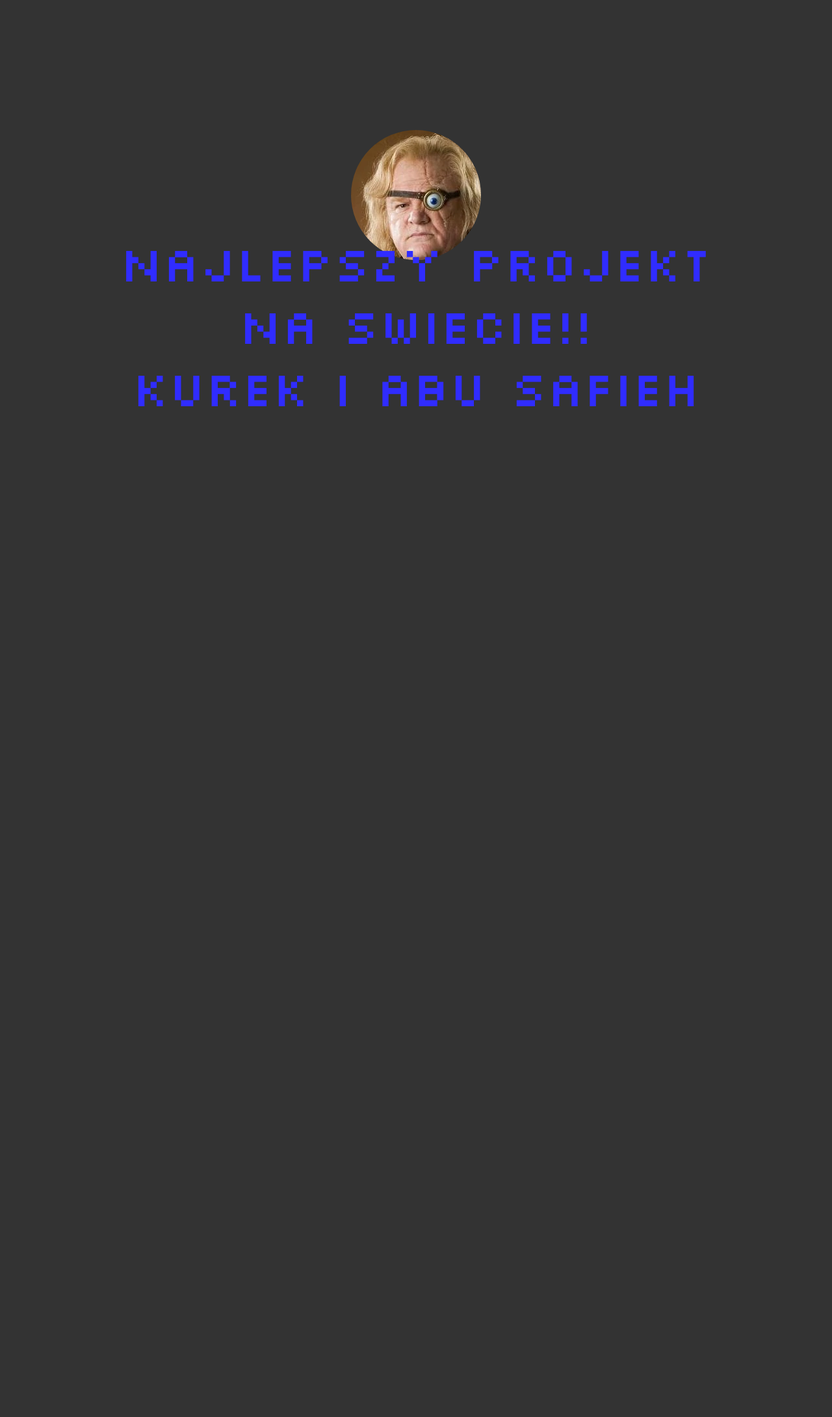
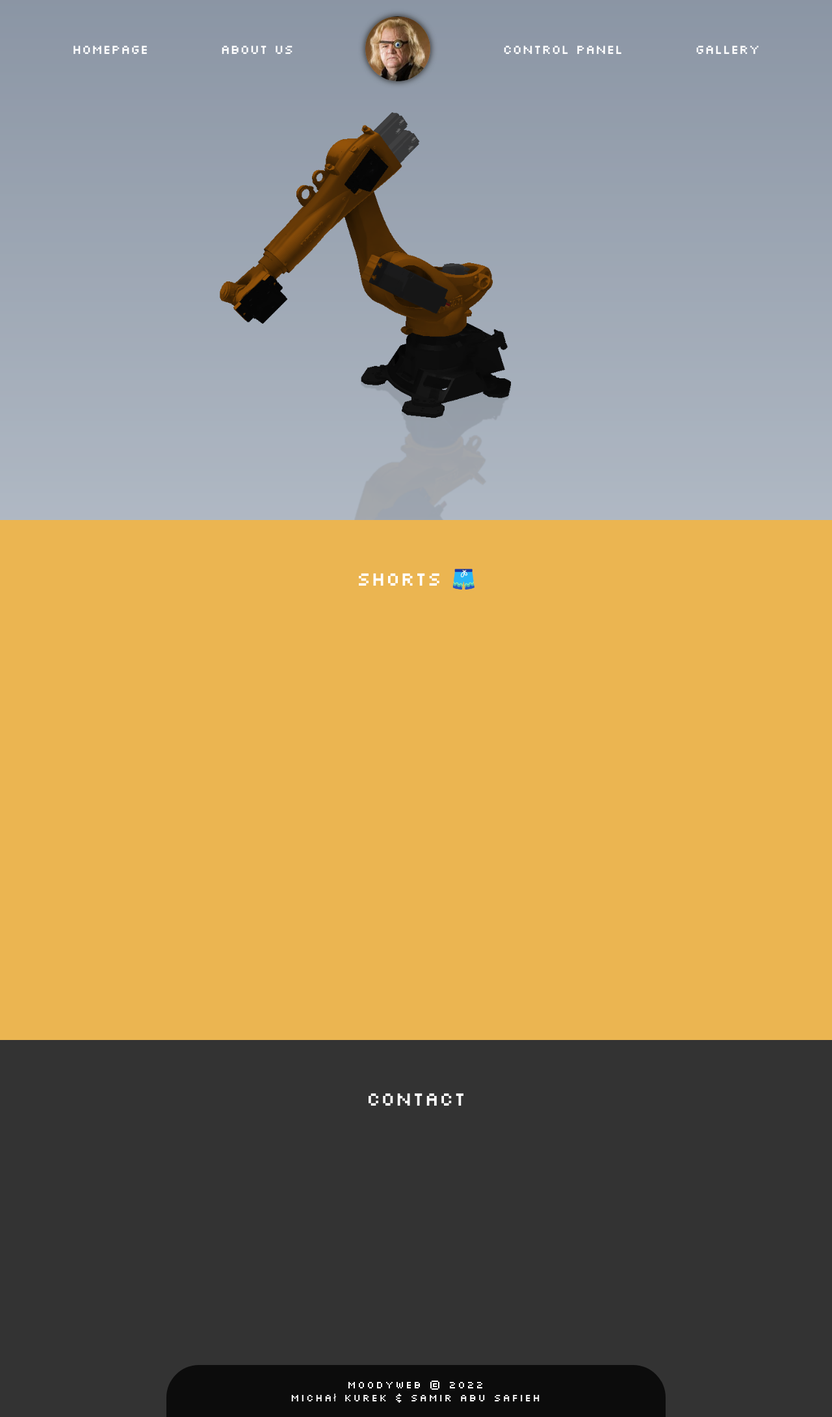
Before and after one commit to TheKureq/Project_MoodyWeb---UniProj, a PHP site: page / in a window 1280 px wide. Shown: the whole page at 65% size. Before the commit the page ends 625 px from the top, so only its background shows below. Run offline with PHP 8.4, Linux system fonts and the light colour scheme.

Commit message:
basic structure - homepage

```diff
--- a/css/main.css
+++ b/css/main.css
@@ -8,7 +8,7 @@
 }
 
 html {
-  font-size: 64.5%;
+  font-size: 62.5%;
 }
 
 body {
@@ -17,105 +17,180 @@ body {
   background-color: #333;
   color: #fff;
   font-family: 'Silkscreen', cursive;
-  overflow: hidden;
+  overflow-x: hidden;
 }
 
-.img-box {
-  position: absolute;
-  top: 100px;
-  left: 50%;
-  -webkit-transform: translateX(-50%);
-          transform: translateX(-50%);
-  border-radius: 50%;
-  width: 200px;
-  height: 200px;
-  background-image: url("../img/262615049_264546889073526_8827328463826837787_n.png");
+body::-webkit-scrollbar {
+  display: none;
 }
 
-.containter {
+.container {
+  display: -webkit-box;
+  display: -ms-flexbox;
+  display: flex;
+  width: 100vw;
+  -webkit-box-pack: center;
+      -ms-flex-pack: center;
+          justify-content: center;
+  padding: 5rem;
+}
+
+.section-title {
+  width: 100%;
+  text-align: center;
+  color: #fff;
+  text-transform: uppercase;
+  font-size: 3rem;
+  padding: 2rem;
+}
+
+.wall {
+  width: 100vw;
   height: 100vh;
+  background-color: #ebb551;
+  color: #333;
+}
+
+nav {
+  position: fixed;
+  top: 0;
+  left: 0;
+  z-index: 110;
+}
+
+nav ul {
+  position: absolute;
+  top: 0;
+  left: 0;
+  height: 100px;
+  width: 100vw;
+  padding-bottom: 50px;
   display: -webkit-box;
   display: -ms-flexbox;
   display: flex;
   -webkit-box-align: center;
       -ms-flex-align: center;
           align-items: center;
-  -webkit-box-pack: center;
-      -ms-flex-pack: center;
-          justify-content: center;
-  color: #c91e74;
-  padding: 50px;
-  margin: 100px;
-  font-size: 7rem;
-  text-align: center;
-  text-transform: uppercase;
-  -webkit-animation: colorSwitch infinite alternate 2s;
-          animation: colorSwitch infinite alternate 2s;
+  -webkit-box-pack: space-evenly;
+      -ms-flex-pack: space-evenly;
+          justify-content: space-evenly;
+  margin-top: 50px;
+  list-style: none;
+  z-index: 100;
 }
 
-@-webkit-keyframes colorSwitch {
-  0% {
-    color: red;
-    -webkit-transform: scale(1);
-            transform: scale(1);
-  }
-  20% {
-    color: yellow;
-    -webkit-transform: scale(1.2);
-            transform: scale(1.2);
-  }
-  40% {
-    color: lime;
-    -webkit-transform: scale(1);
-            transform: scale(1);
-  }
-  60% {
-    color: #00ddff;
-    -webkit-transform: scale(1.2);
-            transform: scale(1.2);
-  }
-  80% {
-    color: #3c00ff;
-    -webkit-transform: scale(1);
-            transform: scale(1);
-  }
-  100% {
-    color: red;
-    -webkit-transform: scale(1);
-            transform: scale(1);
-  }
+nav ul li {
+  position: relative;
 }
 
-@keyframes colorSwitch {
-  0% {
-    color: red;
-    -webkit-transform: scale(1);
-            transform: scale(1);
+nav ul li a {
+  text-decoration: none;
+  font-size: 1.2rem;
+  color: #fff;
+  text-decoration: none;
+  -webkit-transition: 0.5s;
+  transition: 0.5s;
+}
+
+nav ul li a:hover {
+  color: #ce8908;
+  -webkit-transform: scale(1.1);
+          transform: scale(1.1);
+  letter-spacing: 5px;
+}
+
+nav ul li .moody {
+  border-radius: 50%;
+  width: 50px;
+  height: 50px;
+  background-image: url("../img/moody.png");
+  background-position: center;
+  background-position-y: -2%;
+  background-size: cover;
+  -webkit-box-shadow: 0px 0px 10px 1px #333;
+          box-shadow: 0px 0px 10px 1px #333;
+  -webkit-transition: 0.5s;
+  transition: 0.5s;
+}
+
+nav ul li .moody:hover {
+  -webkit-box-shadow: 0px 0px 15px 1px #ce8908;
+          box-shadow: 0px 0px 15px 1px #ce8908;
+}
+
+.hero {
+  position: relative;
+  z-index: 80;
+}
+
+.hero .slider {
+  width: 100vw;
+  height: 100vh;
+}
+
+.hero .slider img {
+  position: absolute;
+  left: 0;
+  height: 100%;
+  width: 100%;
+  -o-object-fit: cover;
+     object-fit: cover;
+  -o-object-position: center;
+     object-position: center;
+}
+
+.hero .slider .hero--shadow {
+  position: absolute;
+  top: 0;
+  left: 0;
+  width: 100%;
+  height: 100%;
+  background-color: rgba(0, 0, 0, 0.2);
+  z-index: 90;
+}
+
+.contact {
+  position: relative;
+  background-color: #333;
+  width: 100vh;
+  height: 500px;
+}
+
+footer {
+  display: -webkit-box;
+  display: -ms-flexbox;
+  display: flex;
+  -webkit-box-align: end;
+      -ms-flex-align: end;
+          align-items: flex-end;
+}
+
+footer .footer {
+  width: 60vw;
+  color: #fff;
+  background-color: #0c0c0c;
+  text-align: center;
+  padding-top: 30px;
+  padding-bottom: 30px;
+  border-top-left-radius: 50px;
+  border-top-right-radius: 50px;
+  margin: 0 auto;
+  padding: 2rem;
+  z-index: 100;
+  font-size: 1rem;
+  letter-spacing: 2px;
+}
+
+@media (min-width: 576px) {
+  nav ul li a {
+    font-size: 2rem;
   }
-  20% {
-    color: yellow;
-    -webkit-transform: scale(1.2);
-            transform: scale(1.2);
+  nav ul li .moody {
+    width: 100px;
+    height: 100px;
   }
-  40% {
-    color: lime;
-    -webkit-transform: scale(1);
-            transform: scale(1);
-  }
-  60% {
-    color: #00ddff;
-    -webkit-transform: scale(1.2);
-            transform: scale(1.2);
-  }
-  80% {
-    color: #3c00ff;
-    -webkit-transform: scale(1);
-            transform: scale(1);
-  }
-  100% {
-    color: red;
-    -webkit-transform: scale(1);
-            transform: scale(1);
+  footer .footer {
+    font-size: 1.6rem;
   }
 }
 /*# sourceMappingURL=main.css.map */
--- a/index.html
+++ b/index.html
@@ -1,5 +1,6 @@
 <!DOCTYPE html>
 <html lang="en">
+
 <head>
     <meta charset="UTF-8">
     <meta http-equiv="X-UA-Compatible" content="IE=edge">
@@ -9,16 +10,62 @@
     <link rel="stylesheet" href="./css/main.css">
 
 </head>
+
 <body>
-    <div class="img-box">
 
-    </div>
 
-    <div class="containter">
-        NAJLEPSZY PROJEKT NA SWIECIE!! <br>
-        Kurek i Abu Safieh
-    </div>
+    <!-- NAV SECTION -->
+    <nav id="link">
+        <ul>
+            <li><a class="navi" href="index.html">HOMEPAGE</a></li>
+            <li><a class="navi" href="about.html">ABOUT US</a></li>
+            <li><a class="navi" href="index.html"><div class="moody"></div></a></li>
+            <li><a class="navi" href="control.html">CONTROL PANEL</a></li>
+            <li><a class="navi" href="gallery.html">GALLERY</a></li>
+        </ul>
+    </nav>
+
+
+    <!-- HERO SECTION -->
+    <section id="hero" class="hero">
+        <div class="slider">
+            <img src="img/moody-model.png">
+            <div class="hero--shadow"></div>
+        </div>
+    </section>
+
+
+    <!-- MAIN SECTION -->
+    <section id="main" class="main">
+        <div class="wall" style="">
+            <div class="container">
+                <div class="section-title">Shorts 🩳
+                </div>
+
+            </div>
+        </div>
+    </section>
+
+
+    <!-- CONTACT SECTION -->
+    <section id="contact" class="contact">
+        <div class="container">
+            <div class="section-title">Contact</div>
+
+        </div>
+    </section>
+
+
+    <!-- FOOTER SECTION -->
+    <footer>
+        <div class="footer">
+            <p>MoodyWeb &copy; <span class="footer--year">2022</span><br> Michał Kurek & Samir Abu Safieh</p>
+        </div>
+
+
+    </footer>
 
     <script src="./js/main.js"></script>
 </body>
+
 </html>
--- a/sass/_colors.scss
+++ b/sass/_colors.scss
@@ -1,2 +1,5 @@
-$dark-color: #333;
+$dark-main: #333;
+$dark-gray: rgb(12, 12, 12);
+$light-gray: rgb(235, 181, 81);
 $light-color: #fff;
+$robot: rgb(206, 137, 8);
--- a/sass/main.scss
+++ b/sass/main.scss
@@ -11,68 +11,177 @@
 }
 
 html {
-	font-size: 64.5%; // FLAGA BLEDU
+	font-size: 62.5%; // FLAGA BLEDU
 }
 
 body {
 	position: relative;
 	font-size: 1.6rem;
-	background-color: $dark-color;
+	background-color: $dark-main;
 	color: $light-color;
 	font-family: 'Silkscreen', cursive;
-    overflow: hidden;
+	overflow-x: hidden;
 }
 
-.img-box {
-    position: absolute;
-    top: 100px;
-    left: 50%;
-    transform: translateX(-50%);
-    border-radius: 50%;
-    width: 200px;
-    height: 200px;
-    background-image: url('../img/262615049_264546889073526_8827328463826837787_n.png');
+body::-webkit-scrollbar {
+	display: none;
 }
 
-.containter {
+.container {
+	display: flex;
+	width: 100vw;
+	justify-content: center;
+	padding: 5rem;
+}
+
+.section-title {
+	width: 100%;
+	text-align: center;
+	color: $light-color;
+	text-transform: uppercase;
+	font-size: 3rem;
+	padding: 2rem;
+}
+
+.wall {
+	width: 100vw;
 	height: 100vh;
+	background-color: $light-gray;
+	color: $dark-main;
+}
+
+nav {
+	position: fixed;
+	top: 0;
+	left: 0;
+	z-index: 110;
+
+	ul {
+		position: absolute;
+		top: 0;
+		left: 0;
+		height: 100px;
+		width: 100vw;
+		padding-bottom: 50px;
 		display: flex;
 		align-items: center;
-    justify-content: center;
-    color: rgb(201, 30, 116);
-    padding: 50px;
-    margin: 100px;
-    font-size: 7rem;
-    text-align: center;
-    text-transform: uppercase;
-    animation: colorSwitch infinite alternate 2s;
+		justify-content: space-evenly;
+		margin-top: 50px;
+		list-style: none;
+		z-index: 100;
+
+		li {
+			position: relative;
+			a {
+				text-decoration: none;
+				font-size: 1.2rem;
+				color: $light-color;
+				text-decoration: none;
+				transition: 0.5s;
 			}
 
-@keyframes colorSwitch {
-    0% {
-        color: rgb(255, 0, 0);
-        transform: scale(1);
-    }
-    20% {
-        color: rgb(255, 255, 0);
-        transform: scale(1.2);
-    }
-    40% {
-        color: rgb(0, 255, 0);
-        transform: scale(1);
-    }
-    60% {
-        color: rgb(0, 221, 255);
-        transform: scale(1.2);
-    }
-    80% {
-        color: rgb(60, 0, 255);
-        transform: scale(1);
-    }
-    100% {
-        color: rgb(255, 0, 0);
-        transform: scale(1);
+			a:hover {
+				color: $robot;
+				transform: scale(1.1);
+				letter-spacing: 5px;
 			}
 
+			.moody {
+				border-radius: 50%;
+				width: 50px;
+				height: 50px;
+				background-image: url('../img/moody.png');
+				background-position: center;
+				background-position-y: -2%;
+				background-size: cover;
+				box-shadow: 0px 0px 10px 1px $dark-main;
+				transition: 0.5s;
+
+				&:hover {
+					box-shadow: 0px 0px 15px 1px $robot;
+				}
+			}
+		}
+	}
+}
+
+.hero {
+	position: relative;
+	z-index: 80;
+
+	.slider {
+		width: 100vw;
+		height: 100vh;
+
+		img {
+			position: absolute;
+			left: 0;
+			height: 100%;
+			width: 100%;
+			object-fit: cover;
+			object-position: center;
+		}
+
+		.hero--shadow {
+			position: absolute;
+			top: 0;
+			left: 0;
+			width: 100%;
+			height: 100%;
+			background-color: rgba(0, 0, 0, 0.2);
+			z-index: 90;
+		}
+	}
+}
+
+.contact {
+	position: relative;
+	background-color: $dark-main;
+	width: 100vh;
+	height: 500px;
+}
+
+footer {
+	display: flex;
+	align-items: flex-end;
+
+	.footer {
+		width: 60vw;
+		color: $light-color;
+		background-color: $dark-gray;
+		text-align: center;
+		padding-top: 30px;
+		padding-bottom: 30px;
+		border-top-left-radius: 50px;
+		border-top-right-radius: 50px;
+		margin: 0 auto;
+        padding: 2rem;
+		z-index: 100;
+        font-size: 1rem;
+        letter-spacing: 2px;
+	}
+}
+
+@media (min-width: 576px) {
+	nav {
+        ul {
+            li {
+                a {
+                    font-size: 2rem;
+                }
+
+                .moody {
+                    width: 100px;
+                    height: 100px;
+                }
+            }
+        }
+	}
+
+    footer{
+        .footer {
+            font-size: 1.6rem;
+        }
+    }
 
 }
```
Also changed, not shown: about.html (added), control.html (added), gallery.html (added), img/moody-model.png (added), img/moody.png (renamed from img/262615049_264546889073526_8827328463826837787_n.png), 4 other files. Lines whose indentation alone changed are shown as unchanged.
